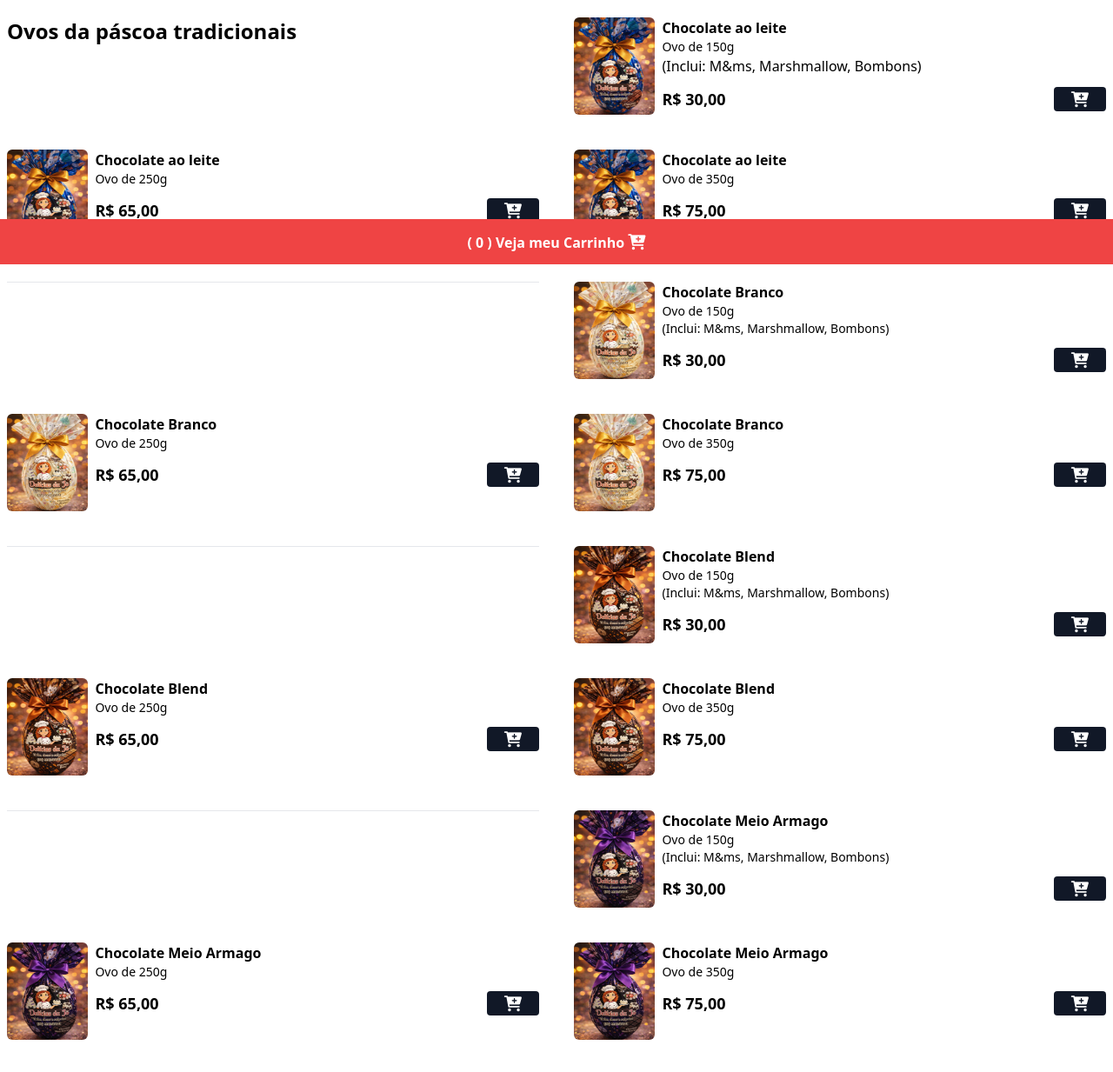
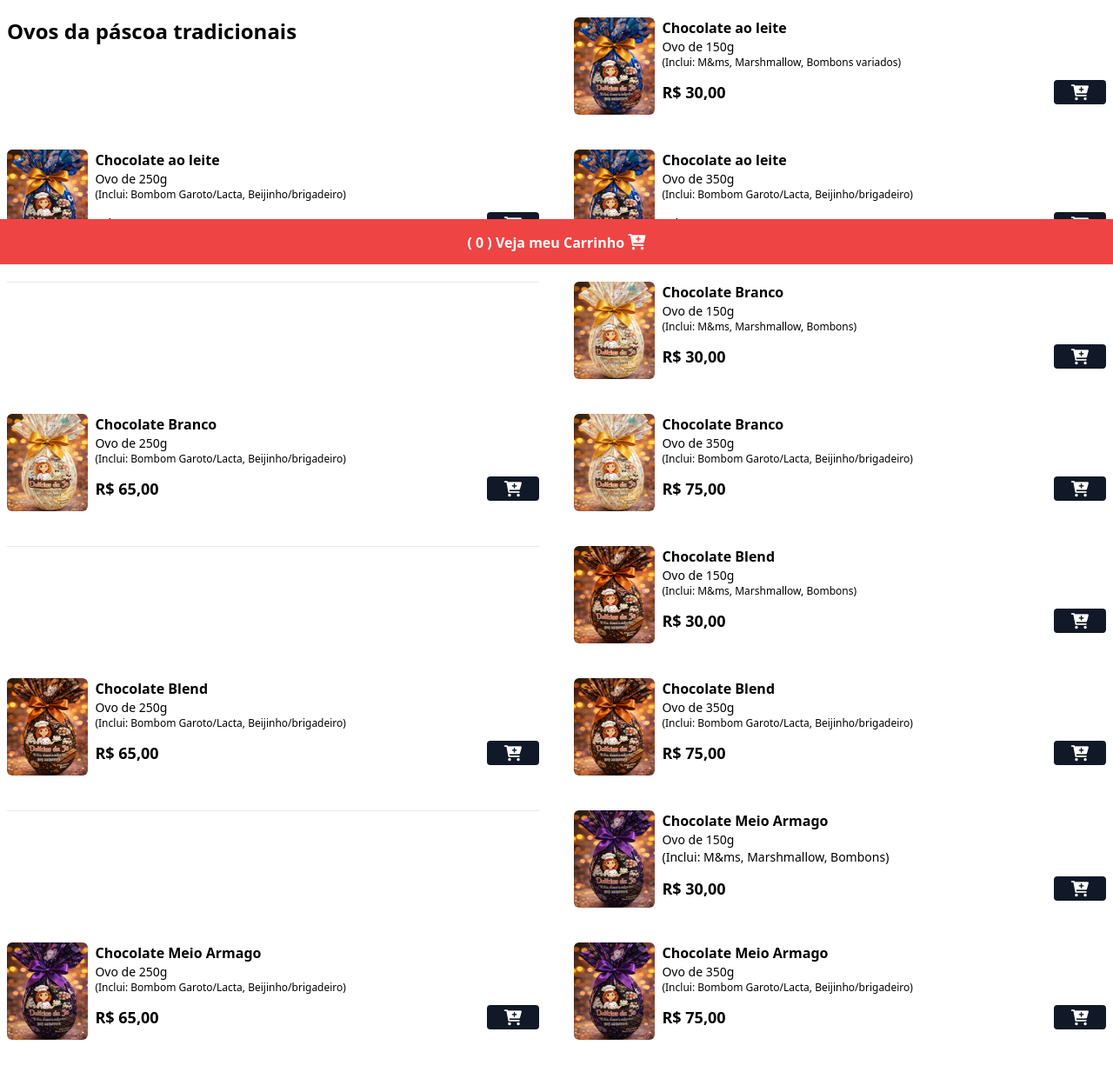
Before and after one commit to CARDAPI0/Delicias-da-Jo, a website: page index.html in a window 1280 px wide. Shown: the part 496-1729 px from the top of the page at 87% size. Drawn offline with nearby package versions, Linux system fonts and the light colour scheme.

Commit message:
acrescentar a descrição

```diff
--- a/index.html
+++ b/index.html
@@ -76,7 +76,7 @@
                  <div class="w-full"> <!-- Informaçoes do produto-->
                     <p class="font-bold">Chocolate ao leite</p>
                     <p class="text-sm"> Ovo de 150g</p>
-                    <p class="text-xs"> (Inclui: M&ms, Marshmallow, Bombons)</p>
+                    <p class="text-xs"> (Inclui: M&ms, Marshmallow, Bombons variados)</p>
 
                         <!-- Preço e botão-->
                     <div class="flex items-center gap-2 justify-between mt-3">
@@ -110,6 +110,7 @@
                  <div class="w-full"> <!-- Informaçoes do produto-->
                     <p class="font-bold">Chocolate ao leite</p>
                     <p class="text-sm"> Ovo de 250g</p>
+                    <p class="text-xs"> (Inclui: Bombom Garoto/Lacta, Beijinho/brigadeiro)</p>
 
                         <!-- Preço e botão-->
                     <div class="flex items-center gap-2 justify-between mt-3">
@@ -143,6 +144,7 @@
                  <div class="w-full"> <!-- Informaçoes do produto-->
                     <p class="font-bold">Chocolate ao leite</p>
                     <p class="text-sm"> Ovo de 350g</p>
+                     <p class="text-xs"> (Inclui: Bombom Garoto/Lacta, Beijinho/brigadeiro)</p>
 
                         <!-- Preço e botão-->
                     <div class="flex items-center gap-2 justify-between mt-3">
@@ -174,7 +176,7 @@
                  <div class="w-full"> <!-- Informaçoes do produto-->
                     <p class="font-bold">Chocolate Branco</p>
                     <p class="text-sm"> Ovo de 150g</p>
-                    <p class="text-sm"> (Inclui: M&ms, Marshmallow, Bombons)</p>
+                    <p class="text-xs"> (Inclui: M&ms, Marshmallow, Bombons)</p>
 
                         <!-- Preço e botão-->
                     <div class="flex items-center gap-2 justify-between mt-3">
@@ -208,6 +210,7 @@
                  <div class="w-full"> <!-- Informaçoes do produto-->
                     <p class="font-bold">Chocolate Branco</p>
                     <p class="text-sm"> Ovo de 250g</p>
+                    <p class="text-xs"> (Inclui: Bombom Garoto/Lacta, Beijinho/brigadeiro)</p>
 
                         <!-- Preço e botão-->
                     <div class="flex items-center gap-2 justify-between mt-3">
@@ -241,6 +244,7 @@
                  <div class="w-full"> <!-- Informaçoes do produto-->
                     <p class="font-bold">Chocolate Branco</p>
                     <p class="text-sm"> Ovo de 350g</p>
+                    <p class="text-xs"> (Inclui: Bombom Garoto/Lacta, Beijinho/brigadeiro)</p>
 
                         <!-- Preço e botão-->
                     <div class="flex items-center gap-2 justify-between mt-3">
@@ -273,7 +277,7 @@
                  <div class="w-full"> <!-- Informaçoes do produto-->
                     <p class="font-bold">Chocolate Blend</p>
                     <p class="text-sm"> Ovo de 150g</p>
-                    <p class="text-sm"> (Inclui: M&ms, Marshmallow, Bombons)</p>
+                    <p class="text-xs"> (Inclui: M&ms, Marshmallow, Bombons)</p>
 
                         <!-- Preço e botão-->
                     <div class="flex items-center gap-2 justify-between mt-3">
@@ -307,6 +311,7 @@
                  <div class="w-full"> <!-- Informaçoes do produto-->
                     <p class="font-bold">Chocolate Blend</p>
                     <p class="text-sm"> Ovo de 250g</p>
+                    <p class="text-xs"> (Inclui: Bombom Garoto/Lacta, Beijinho/brigadeiro)</p>
 
                         <!-- Preço e botão-->
                     <div class="flex items-center gap-2 justify-between mt-3">
@@ -340,6 +345,7 @@
                  <div class="w-full"> <!-- Informaçoes do produto-->
                     <p class="font-bold">Chocolate Blend</p>
                     <p class="text-sm"> Ovo de 350g</p>
+                    <p class="text-xs"> (Inclui: Bombom Garoto/Lacta, Beijinho/brigadeiro)</p>
 
                         <!-- Preço e botão-->
                     <div class="flex items-center gap-2 justify-between mt-3">
@@ -405,6 +411,7 @@
                  <div class="w-full"> <!-- Informaçoes do produto-->
                     <p class="font-bold">Chocolate Meio Armago</p>
                     <p class="text-sm"> Ovo de 250g</p>
+                    <p class="text-xs"> (Inclui: Bombom Garoto/Lacta, Beijinho/brigadeiro)</p>
 
                         <!-- Preço e botão-->
                     <div class="flex items-center gap-2 justify-between mt-3">
@@ -438,6 +445,7 @@
                  <div class="w-full"> <!-- Informaçoes do produto-->
                     <p class="font-bold">Chocolate Meio Armago</p>
                     <p class="text-sm"> Ovo de 350g</p>
+                    <p class="text-xs"> (Inclui: Bombom Garoto/Lacta, Beijinho/brigadeiro)</p>
 
                         <!-- Preço e botão-->
                     <div class="flex items-center gap-2 justify-between mt-3">
```
Also changed, not shown: styles/output.css.
